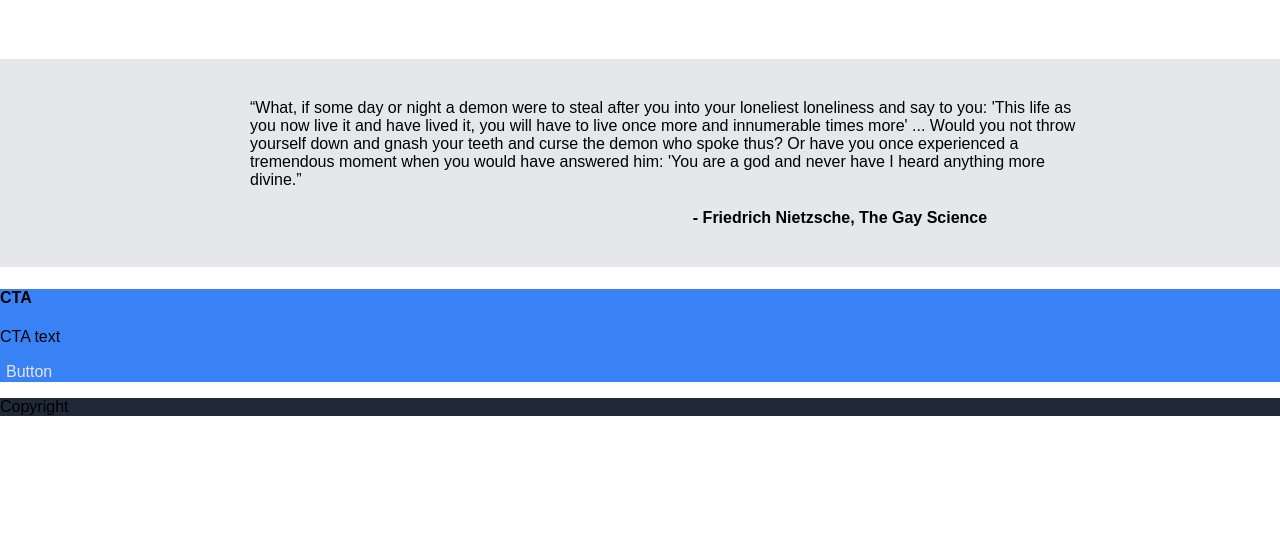
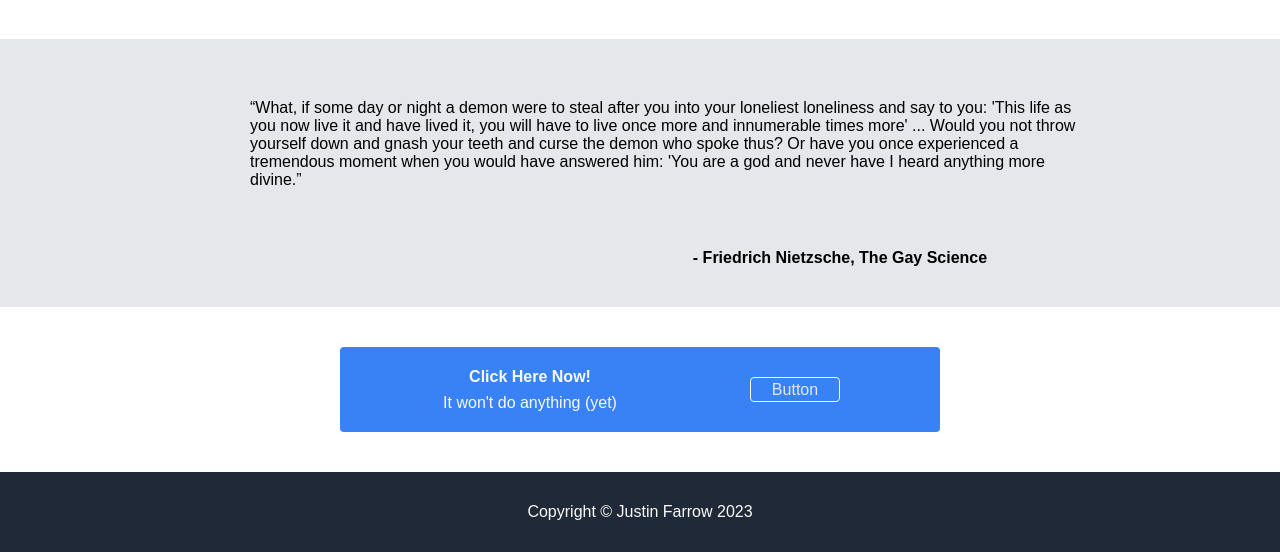
Before and after one commit to JAFarrow/TOP_LandingPage, a plain HTML site: page index.html in a window 1280 px wide. Shown: the part 682-1234 px from the top of the page. Before the commit the page ends 1098 px from the top, so only its background shows below. Drawn offline with Linux system fonts and the light colour scheme.

Commit message:
Completed call to action section and the copyright footer. Landing page mostly completed, minor tweaks to flexbox design still neccesary.

```diff
--- a/index.html
+++ b/index.html
@@ -58,13 +58,15 @@
   </aside>
 
   <section class="cta">
-    <h4>CTA</h4>
-    <p>CTA text</p>
-    <button>Button</button>
+    <div class="cta-text">
+      <h4 id="cta-head">Click Here Now!</h4>
+      <p id="cta-bod">It won't do anything (yet)</p>
+    </div>
+    <button id="cta-button">Button</button>
   </section>
 
   <footer>
-    <p>Copyright</p>
+    <p>Copyright © Justin Farrow 2023</p>
   </footer>
 
 </body>
--- a/style.css
+++ b/style.css
@@ -84,7 +84,7 @@ h5 {
     background-color: #1F2937;
     margin: 0;
     display: flex;
-    padding: 0 0 80px 0;
+    padding: 0 0 60px 0;
 }
 
 /*.hero > div {
@@ -92,7 +92,7 @@ h5 {
 }*/
 
 .herotxt {
-    margin: 0 0 0 50px;
+    margin: 0 10px 0 50px;
     display: flex;
     flex-direction: column;
     justify-content: center;
@@ -115,7 +115,7 @@ h5 {
     display: flex;
     justify-content: center;
     align-items: center;
-    flex: 2 1 0;
+    flex: 1;
     margin: 0;
     padding: 0 0 12px 0;
 }
@@ -155,7 +155,7 @@ h5 {
 
 .info img {
     height: 120px;
-    width: 180px;
+    width: 150px;
     border: 4px solid #3882F6;
     border-radius: 6px;
 }
@@ -174,7 +174,8 @@ h5 {
 
 .qoute {
     margin: 0 0 0 50px;
-    padding: 40px 200px 20px 200px;
+    padding: 60px 200px 60px 200px;
+    flex: 1;
 }
 
 .qoute > p {
@@ -186,6 +187,7 @@ h5 {
 .src {
     margin: 0 0 0 50px;
     padding: 0 0 40px 350px;
+    flex: 1;
 }
 
 button {
@@ -200,9 +202,55 @@ button {
 
 .cta {
     background-color: #3882F6;
+    margin-top: 40px;
+    margin-bottom: 40px;
+    margin-left: auto;
+    margin-right: auto;
+    max-width: 600px;
+    border-radius: 4px;
+    display: flex;
+    justify-content: center;
+    align-items: center;
+    gap: 40px;
+}
+
+.cta-text {
+    display: flex;
+    flex-direction: column;
+    justify-content: center;
+    align-items: center;
+    color: #F9FAF8;
+    max-width: 300px;
+    gap: 8px;
+    flex: 1;
+}
+
+#cta-head {
+    margin: 0;
+    padding: 20px 30px 0 30px;
+}
+
+#cta-bod {
+    margin: 0;
+    padding: 0 30px 20px 30px;
+    text-align: left;
+}
+
+#cta-button {
+    border: 1px solid #F9FAF8;
+    margin: 30px;
+    margin-right: 60px;
+    width: 90px;
+    height: 25px;
+    flex: 1 1 1;
 }
 
 footer {
     background-color: #1F2937;
-    flex: 1;
+    display: flex;
+    padding-top: 15px;
+    padding-bottom: 15px;
+    justify-content: center;
+    align-items: center;
+    color: #F9FAF8;
 }
```
